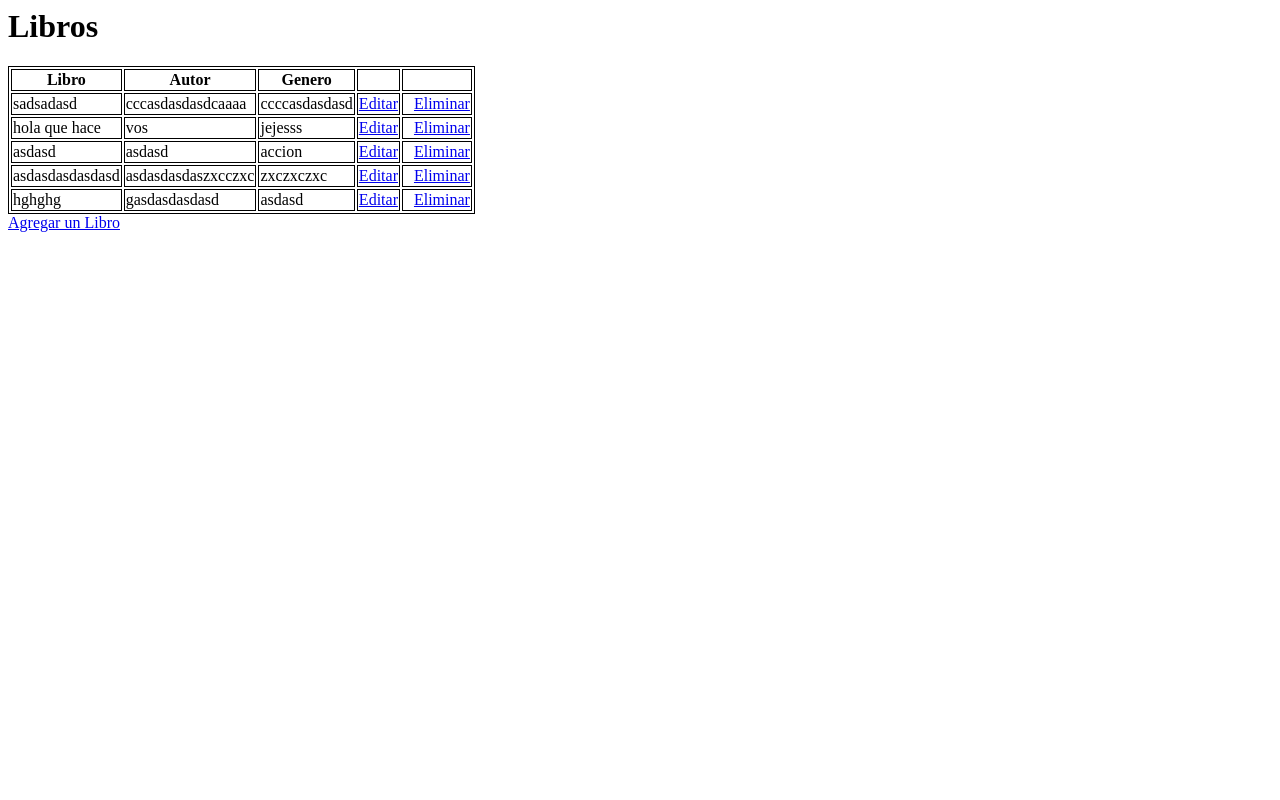
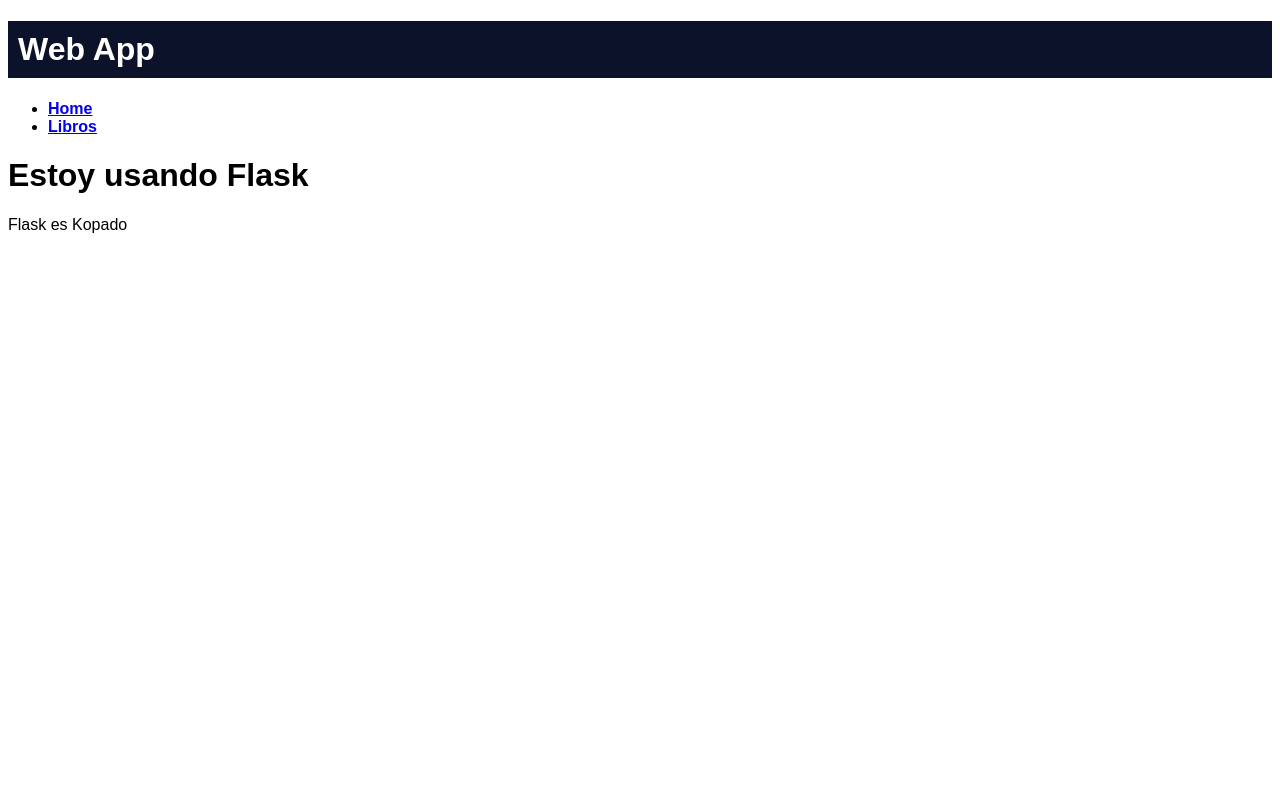
Before and after one commit to joevidal5/books, a Flask app: page / in a window 1280 px wide. Run offline with Flask 2, Linux system fonts and the light colour scheme; data comes from the database, SQL or seed files in the repository; both versions use the stored data as it was after the commit.

Commit message:
falta agregar estilos

```diff
--- a/app.py
+++ b/app.py
@@ -17,6 +17,9 @@ session = DBSession()
 # landing page that will display all the books in our database
 # This function will operate on the Read operation.
 @app.route('/')
+def home():
+    return render_template("home.html")
+
 @app.route('/libros')
 def mostrarLibros():
     libros = session.query(Libro).all()
@@ -42,12 +45,9 @@ def nuevoLibro():
 def editarLibro(libro_id):
     libroEditado = session.query(Libro).filter_by(id=libro_id).one()
     if request.method == 'POST':
-        if request.form['nombre']:
-            libroEditado.titulo = request.form['nombre']
-        if request.form['autor']:
-            libroEditado.autor = request.form['autor']
-        if request.form['genero']:
-            libroEditado.genero = request.form['genero']
+        libroEditado.titulo = request.form['nombre']
+        libroEditado.autor = request.form['autor']
+        libroEditado.genero = request.form['genero']
         return redirect(url_for('mostrarLibros'))
     else:
         return render_template('editarLibro.html', libro=libroEditado)
--- /dev/null
+++ b/static/css/template.css
@@ -0,0 +1,9 @@
+body {
+  font-family: 'Montserrat', sans-serif;
+}
+
+.logo {
+  background-color: #0D122B;
+  padding: 10px;
+  color: white;
+}
--- a/templates/editarLibro.html
+++ b/templates/editarLibro.html
@@ -1,3 +1,5 @@
+{% extends "template.html" %}
+{% block contenido %}
 <form action="{{ url_for('editarLibro',libro_id = libro.id)}}" method="post">
     <div class="form-group">
         <label for="nombre">Titulo:</label>
@@ -15,3 +17,4 @@
 <a href='{{ url_for("mostrarLibros") }}'>
     <button>Cancelar</button>
 </a>
+{% endblock %}
--- a/templates/eliminarLibro.html
+++ b/templates/eliminarLibro.html
@@ -1,3 +1,5 @@
+{% extends "template.html" %}
+{% block contenido %}
     <h2> Estás seguro que querés eliminar el libro {{libro.titulo}}? </h2>
         <form action="#" method='post'>
         <button type="submit"> Eliminar</button>
@@ -5,3 +7,4 @@
         <a href='{{ url_for("mostrarLibros") }}'>
         <button> Cancelar</button>
     </a>
+{% endblock %}
--- /dev/null
+++ b/templates/home.html
@@ -0,0 +1,5 @@
+{% extends "template.html" %}
+    {% block contenido %}
+    <h1> Estoy usando Flask </h1>
+    <p> Flask es Kopado </p>
+    {% endblock %}
--- a/templates/libros.html
+++ b/templates/libros.html
@@ -6,6 +6,8 @@
             }
         </style>
     </head>
+{% extends "template.html" %}
+    {% block contenido %}
     <body>
         <h1>Libros</h1>
         <table>
@@ -39,3 +41,4 @@
         </a>
     </body>
 </html>
+{% endblock %}
--- a/templates/nuevoLibro.html
+++ b/templates/nuevoLibro.html
@@ -1,3 +1,5 @@
+{% extends "template.html" %}
+{% block contenido %}
 <h1>Agregar un Libro</h1>
 <form action="#" method="post">
    <div class="form-group">
@@ -13,3 +15,7 @@
        <button type="submit">Guardar</button>
    </div>
 </form>
+<a href='{{ url_for("mostrarLibros") }}'>
+    <button>Cancelar</button>
+</a>
+{% endblock %}
--- /dev/null
+++ b/templates/template.html
@@ -0,0 +1,24 @@
+<!DOCTYPE html>
+<html lang="en" dir="ltr">
+  <head>
+    <meta charset="utf-8">
+    <title>Template Flask</title>
+    <link rel="stylesheet" href="{{ url_for('static', filename='css/template.css') }}">
+  </head>
+  <body>
+    <header>
+      <div class="container">
+        <h1 class="logo">Web App</h1>
+        <strong>
+          <nav>
+          <ul class="menu">
+            <li><a href="{{ url_for('home') }}">Home</a></li>
+            <li><a href="{{ url_for('mostrarLibros') }}">Libros</a></li>
+          </ul>
+        </nav></strong>
+      </div>
+    </header>
+    {% block contenido %}
+    {% endblock %}
+  </body>
+</html>
```
Also changed, not shown: libros.db, static/images/favicon.ico (added). Lines whose indentation alone changed are shown as unchanged.
